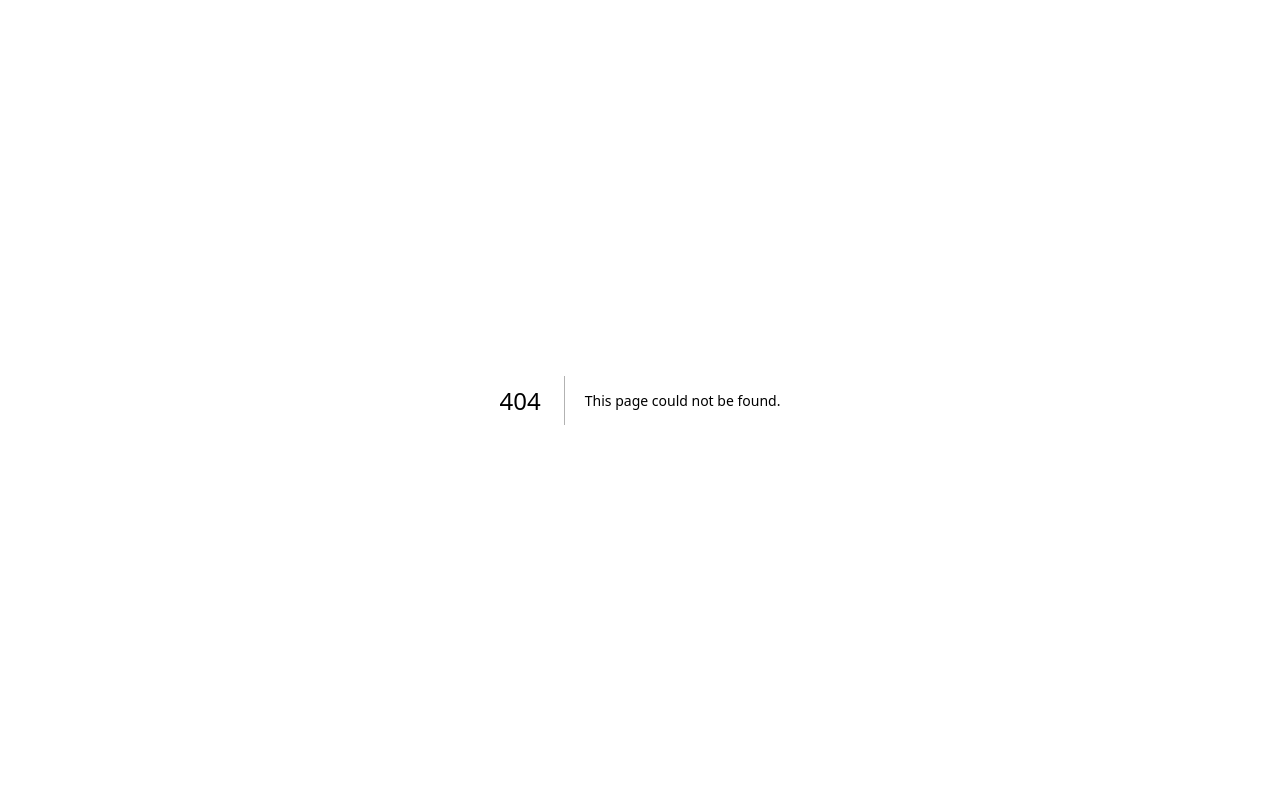
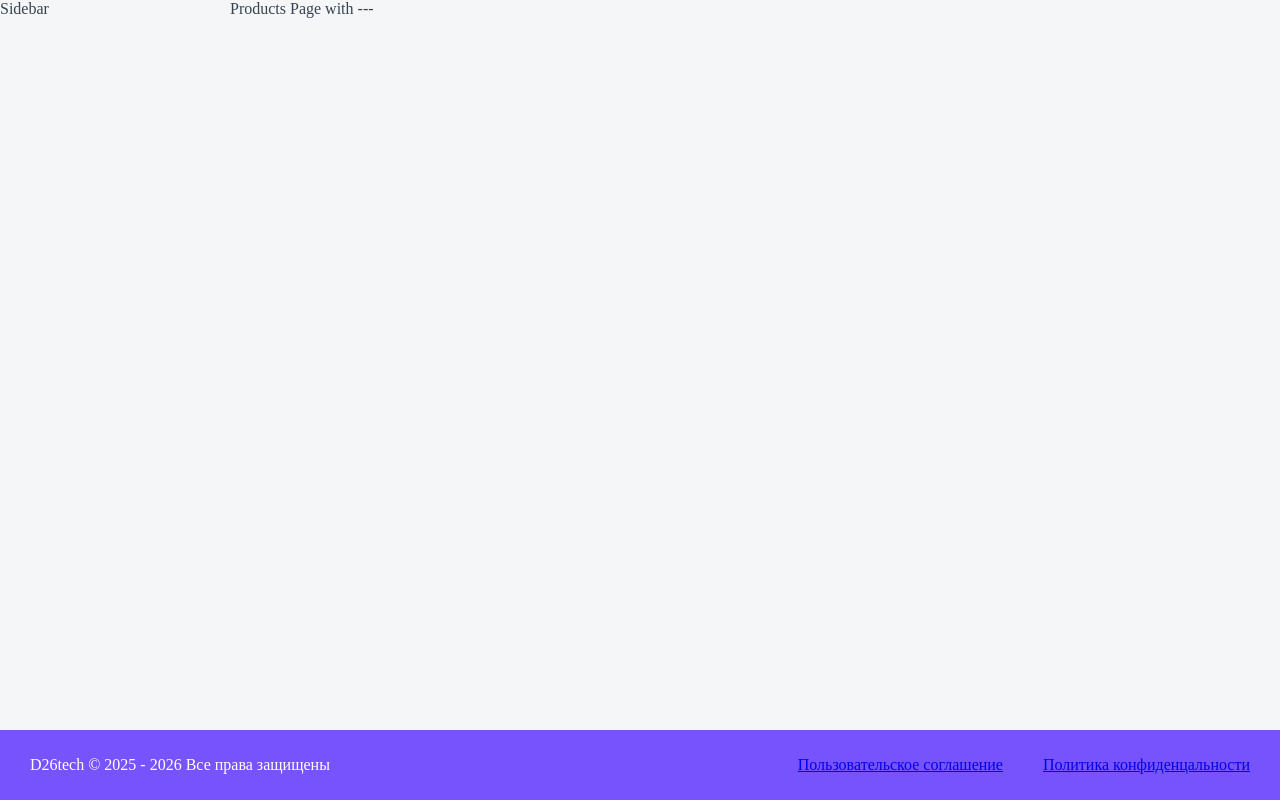
Before and after one commit to d26martian/next-learn, a Next.js app: page /products/1 in a window 1280 px wide. Before the commit this address had no page. Built offline with nearby package versions, Linux system fonts and the light colour scheme.

Commit message:
add styles for layout

```diff
--- a/layout/Footer/Footer.module.css
+++ b/layout/Footer/Footer.module.css
@@ -0,0 +1,23 @@
+.footer {
+  display: grid;
+  grid-template-columns: 1fr auto auto;
+  gap: 40px;
+  padding: 25px 30px;
+
+  font-size: 16px;
+  line-height: 20px;
+  color: var(--white);
+
+  background-color: var(--primary);
+}
+
+.footer a:hover {
+  color: var(--grey-light)
+}
+
+@media(max-width: 765px) {
+  .footer {
+    grid-template-columns: 1fr;
+    gap: 10px;
+  }
+}
--- a/layout/Footer/Footer.tsx
+++ b/layout/Footer/Footer.tsx
@@ -1,14 +1,17 @@
 import { JSX } from "react"
 import { FooterProps } from "./Footer.props"
+import { format } from 'date-fns'
 import cn from 'classnames'
 
-import styles from './P.module.css'
+import styles from './Footer.module.css'
 
 
-export const Footer = ({ ...props }: FooterProps): JSX.Element => {
+export const Footer = ({ className, ...props }: FooterProps): JSX.Element => {
   return (
-    <div {...props}>
-      Footer
-    </div>
+    <footer className={cn(className, styles.footer)} {...props}>
+      <div>D26tech © 2025 - {format(new Date(), 'yyyy')} Все права защищены</div>
+      <a href="#" target="_blank">Пользовательское соглашение</a>
+      <a href="#" target="_blank">Политика конфиденцальности</a>
+    </footer>
   )
 }
--- a/layout/Layout.module.css
+++ b/layout/Layout.module.css
@@ -0,0 +1,43 @@
+.wrapper {
+  display: grid;
+  grid-template-columns: auto 230px minmax(320px, 1200px) auto;
+  grid-template-rows: auto 1fr auto;
+  min-height: 100vh;
+  grid-template-areas:
+  ". header header ."
+  ". sidebar body ."
+  "footer footer footer footer";
+}
+
+.header {
+  grid-area: header;
+  display: none;
+}
+
+.sidebar {
+  grid-area: sidebar;
+}
+
+.body {
+  grid-area: body;
+}
+
+.footer {
+  grid-area: footer;
+}
+
+@media(max-width: 765px) {
+  .wrapper {
+    grid-template-columns: minmax(365px, 1fr);
+    grid-template-areas:
+    "header"
+    "body"
+    "footer";
+  }
+  .sidebar {
+    display: none;
+  }
+  .header {
+    display: block;
+  }
+}
--- a/layout/Layout.tsx
+++ b/layout/Layout.tsx
@@ -5,6 +5,8 @@ import { LayoutProps } from './Layout.props'
 import { Header } from "./Header/Header";
 import { Sidebar } from "./Sidebar/Sidebar";
 import { Footer } from "./Footer/Footer";
+
+import styles from './Layout.module.css'
 
 
 export const metadata: Metadata = {
@@ -14,16 +16,14 @@ export const metadata: Metadata = {
 
 export default function RootLayout({ children }: LayoutProps) {
   return (
-    <>
-      <Header />
-      <div>
-        <Sidebar />
-        <div>
-          {children}
-        </div>
+    <div className={styles.wrapper}>
+      <Header className={styles.header} />
+      <Sidebar className={styles.sidebar} />
+      <div className={styles.body}>
+        {children}
       </div>
-      <Footer />
-    </>
+      <Footer className={styles.footer} />
+    </div>
   )
 }
 
--- a/package.json
+++ b/package.json
@@ -10,6 +10,7 @@
   },
   "dependencies": {
     "classnames": "^2.5.1",
+    "date-fns": "^4.1.0",
     "next": "16.1.4",
     "react": "19.2.3",
     "react-dom": "19.2.3"
--- /dev/null
+++ b/pages/products/[alias]/index.tsx
@@ -0,0 +1,20 @@
+import { Metadata } from "next";
+import { withLayout } from "@/layout/Layout";
+import { useRouter } from "next/router";
+
+export const metadata: Metadata = {
+  title: 'Home page',
+  description: 'Home',
+}
+
+function PageProducts(params) {
+  const router = useRouter()
+  console.log('-=-=-=-=', params)
+  return (
+    <main>
+      Products Page with --- {params?.segmentName}
+    </main>
+  );
+}
+
+export default withLayout(PageProducts)
--- a/styles/globals.css
+++ b/styles/globals.css
@@ -12,7 +12,7 @@ body {
 
 :root {
   --black: #38434E;
-  --gray-light: #EBEBEB;
+  --grey-light: #EBEBEB;
   --white: #fff;
   --primary: #7653FC;
   --primary-hover: #5232d5;
```
Also changed, not shown: helpers/api.ts (added, +12 -0 lines), interfaces/menu.interface.ts (added, +24 -0 lines), interfaces/page.interface.ts (added, +39 -0 lines), pages/index.tsx (+31 -15 lines), tsconfig.json (+17 -4 lines), 2 other files (tests, documents, lock files or other folders).
